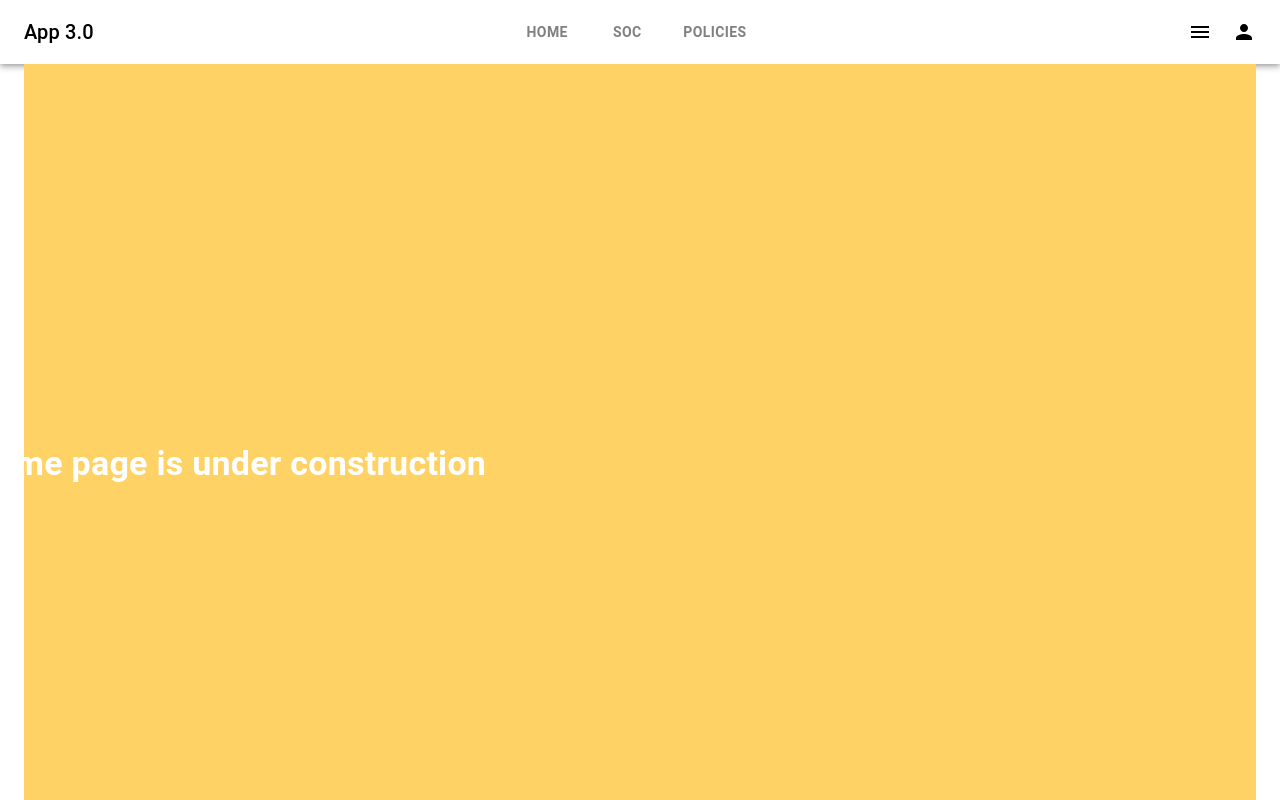
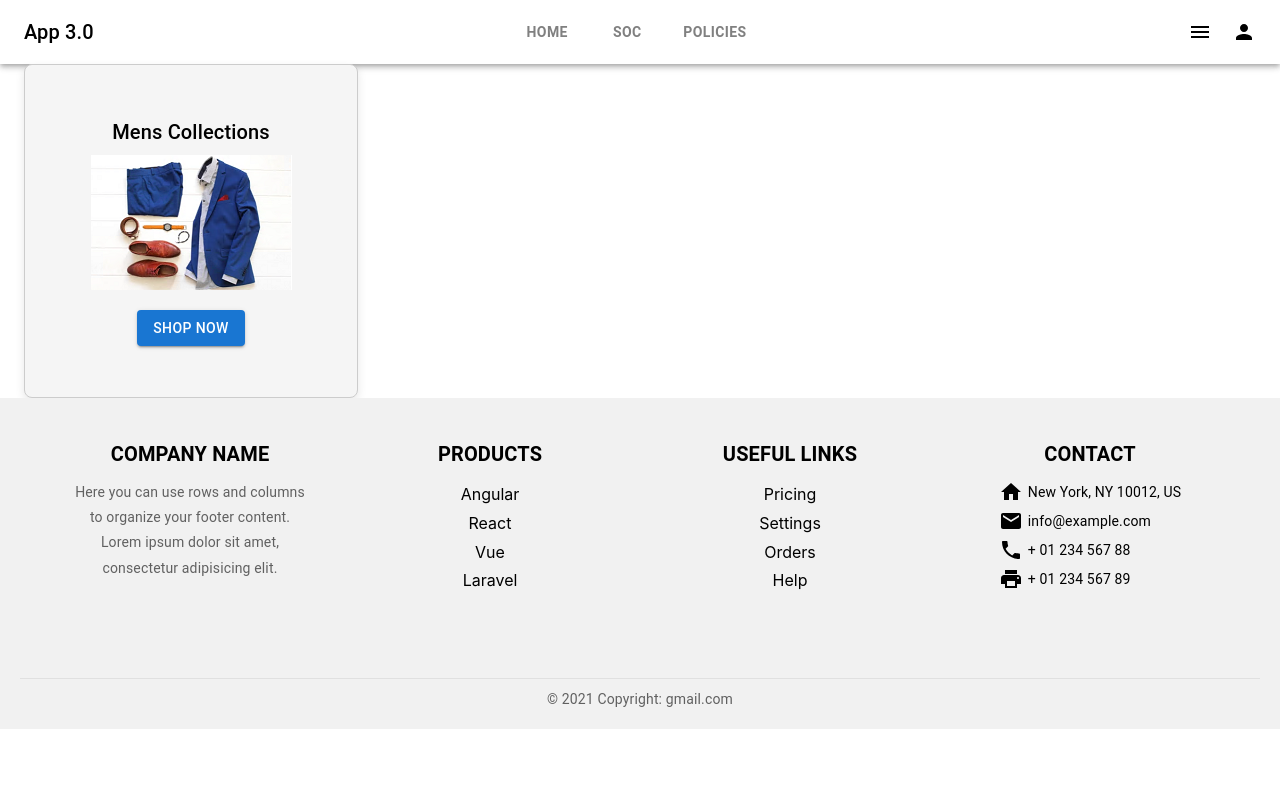
Before and after one commit to snitslab/ejilsonn, a React (Create React App) app: page /home in a window 1280 px wide. Shown: the top 800 px of the page. Built offline with nearby package versions, Linux system fonts and the light colour scheme.

Commit message:
prod details and shop categories added, nested loop doesnt work

```diff
--- a/src/pages/Home.jsx
+++ b/src/pages/Home.jsx
@@ -1,43 +1,51 @@
+// home.jsx
 import React from 'react';
-import { Box, Typography } from '@mui/material';
-import { keyframes } from '@emotion/react';
+import Box from '@mui/material/Box';
+import Typography from '@mui/material/Typography';
+import Button from '@mui/material/Button';
+import { Link } from 'react-router-dom';
+import dispmenshop from '../assets/Shop.png'
 
-const blinkBackground = keyframes`
-  0% { background-color: #ff6666; }
-  25% { background-color: #66ff66; }
-  50% { background-color: #6666ff; }
-  75% { background-color: #ffff66; }
-  100% { background-color: #ff6666; }
-`;
-
-const scrollText = keyframes`
-  0% { transform: translateX(-100%); }
-  100% { transform: translateX(100%); }
-`;
-
-export default function Home() {
+const Home = () => {
     return (
         <Box
             sx={{
+                width: 300,
+                height: 300,
                 display: 'flex',
+                flexDirection: 'column',
+                alignItems: 'center',
                 justifyContent: 'center',
-        alignItems: 'center',
-        height: '100vh',
-        overflow: 'hidden',
-        animation: `${blinkBackground} 2s infinite`,
+                border: '1px solid #ccc',
+                borderRadius: '8px',
+                backgroundColor: '#f5f5f5',
+                boxShadow: '0px 4px 10px rgba(0, 0, 0, 0.1)',
+                padding: 2,
             }}
         >
-      <Typography
-        variant="h4"
+            <Typography variant="h6" component="div" gutterBottom>
+                Mens Collections
+            </Typography>
+            <Box
                 sx={{
-          whiteSpace: 'nowrap',
-          fontWeight: 'bold',
-          color: 'white',
-          animation: `${scrollText} 5s linear infinite`,
-        }}
+                    width: '100%',
+                    height: 'auto',
+                    borderRadius: '58px',
+                }}>
+                <img src={dispmenshop} alt='Its Updating'></img>
+                </Box>
+            {/* /> */}
+            <Button
+                component={Link}
+                to="/home/ShoppingCategories" // Replace with the actual product page route
+                variant="contained"
+                color="primary"
+                sx={{ mt: 2 }}
             >
-        This Home page is under construction
-      </Typography>
+                Shop Now
+            </Button>
         </Box>
     );
-}
+};
+
+export default Home;
--- a/src/pages/Layout.jsx
+++ b/src/pages/Layout.jsx
@@ -7,22 +7,30 @@ import Policy from "./Policy";
 import { Route, Routes } from "react-router-dom";
 import Counter from "./Counter";
 import ProductDetails from "./ProductDetails";
+import ShoppingCategories from "./ShoppingCategories";
 
-function Layout(){
-    return(
+function Layout() {
+    return (
         <div>
-            <Header/>
+            <Header />
             <Container maxWidth={'xxl'}>
                 <Routes>
-                    <Route path="/home" element={<Home/>}></Route>
-                    <Route path="/soc" element={<Soc/>}></Route>
-                    <Route path="/policy" element={<Policy/>}></Route>
-                    <Route path="/Counter" element={<Counter/>}></Route>
-                    <Route path="/ProductDetails" element={<ProductDetails/>}></Route>
+                    <Route path="/home" element={<Home />}>
+                        <Route path="ShoppingCategories" element={<ShoppingCategories/>}>
+                        </Route>
+                    </Route>
+
+                    <Route path="/soc" element={<Soc />}></Route>
+
+                    <Route path="/policy" element={<Policy />}></Route>
+
+                    <Route path="/Counter" element={<Counter />}></Route>
+
+                    <Route path="/ProductDetails" element={<ProductDetails />}></Route>
 
                 </Routes>
             </Container>
-            <Footer/>
+            <Footer />
         </div>
     )
 }
--- /dev/null
+++ b/src/pages/ShoppingCategories.jsx
@@ -0,0 +1,63 @@
+import React, { useState } from 'react';
+import { Container, Typography, Grid, Card, CardActionArea, CardContent } from '@mui/material';
+import { styled } from '@mui/system';
+
+const categories = [
+  { id: 1, name: 'Clothes' },
+  { id: 2, name: 'Kitchen Items' },
+  { id: 3, name: 'Electronics' },
+  { id: 4, name: 'Books' },
+];
+
+const BlinkAnimation = styled('div')({
+  '@keyframes blink': {
+    '0%': { opacity: 1 },
+    '50%': { opacity: 0 },
+    '100%': { opacity: 1 },
+  },
+  animation: 'blink 0.3s linear 2',
+});
+
+function ShoppingCategories() {
+  const [selectedCategory, setSelectedCategory] = useState(null);
+
+  const handleCategorySelect = (id) => {
+    setSelectedCategory(id);
+    setTimeout(() => setSelectedCategory(null), 600); // Reset after animation
+  };
+
+  return (
+    <Container>
+      <Typography variant="h4" align="center" gutterBottom>
+        Select Your Shopping Category
+      </Typography>
+      <Grid container spacing={4}>
+        {categories.map((category) => (
+          <Grid item xs={12} sm={6} md={3} key={category.id}>
+            <Card>
+              <CardActionArea onClick={() => handleCategorySelect(category.id)}>
+                {selectedCategory === category.id ? (
+                  <BlinkAnimation>
+                    <CardContent>
+                      <Typography variant="h6" align="center">
+                        {category.name}
+                      </Typography>
+                    </CardContent>
+                  </BlinkAnimation>
+                ) : (
+                  <CardContent>
+                    <Typography variant="h6" align="center">
+                      {category.name}
+                    </Typography>
+                  </CardContent>
+                )}
+              </CardActionArea>
+            </Card>
+          </Grid>
+        ))}
+      </Grid>
+    </Container>
+  );
+}
+
+export default ShoppingCategories;
```
Also changed, not shown: src/pages/ProductDetails.jsx (+39 -41 lines), src/assets/Shop.png (added). Lines whose indentation alone changed are shown as unchanged.
